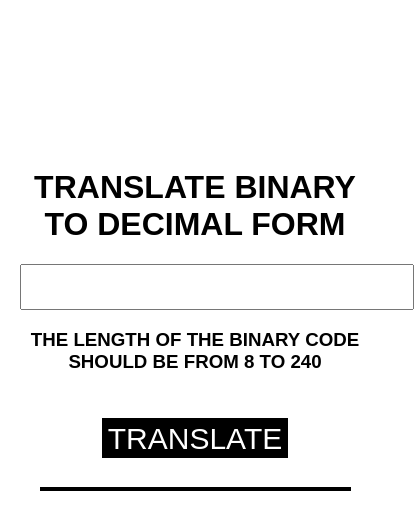
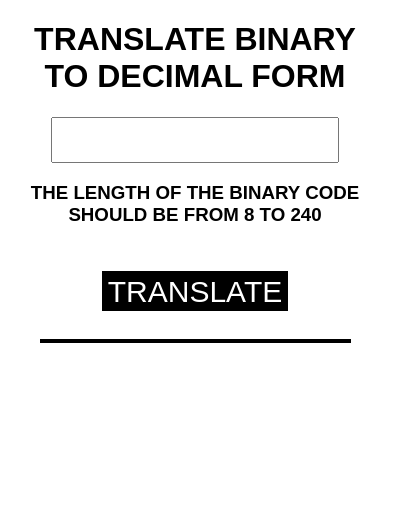
Before and after one commit to p-k-stoklosa/BinaryTranslator, a plain HTML site: page index.html in a window 390 px wide. Shown: the whole page, 414 px wide, since content can reach past the window. Drawn offline with Linux system fonts and the light colour scheme.

Commit message:
Update index.html
Added responsiveness to site

```diff
--- a/index.html
+++ b/index.html
@@ -13,6 +13,7 @@
             font-family: arial;
         }
         input{
+            width: 50%;
             height: 40px;
             line-height: 40px;
             font-size: 30px;
@@ -37,6 +38,14 @@
             font-size: 30px;
             margin: 20px;
         }
+        @media screen and (max-width: 1025px){
+            body{
+                margin-top: 0vh;
+            }
+            input{
+                width: 80%;
+            }
+        }
     </style>
 </head>
 <body>
```
